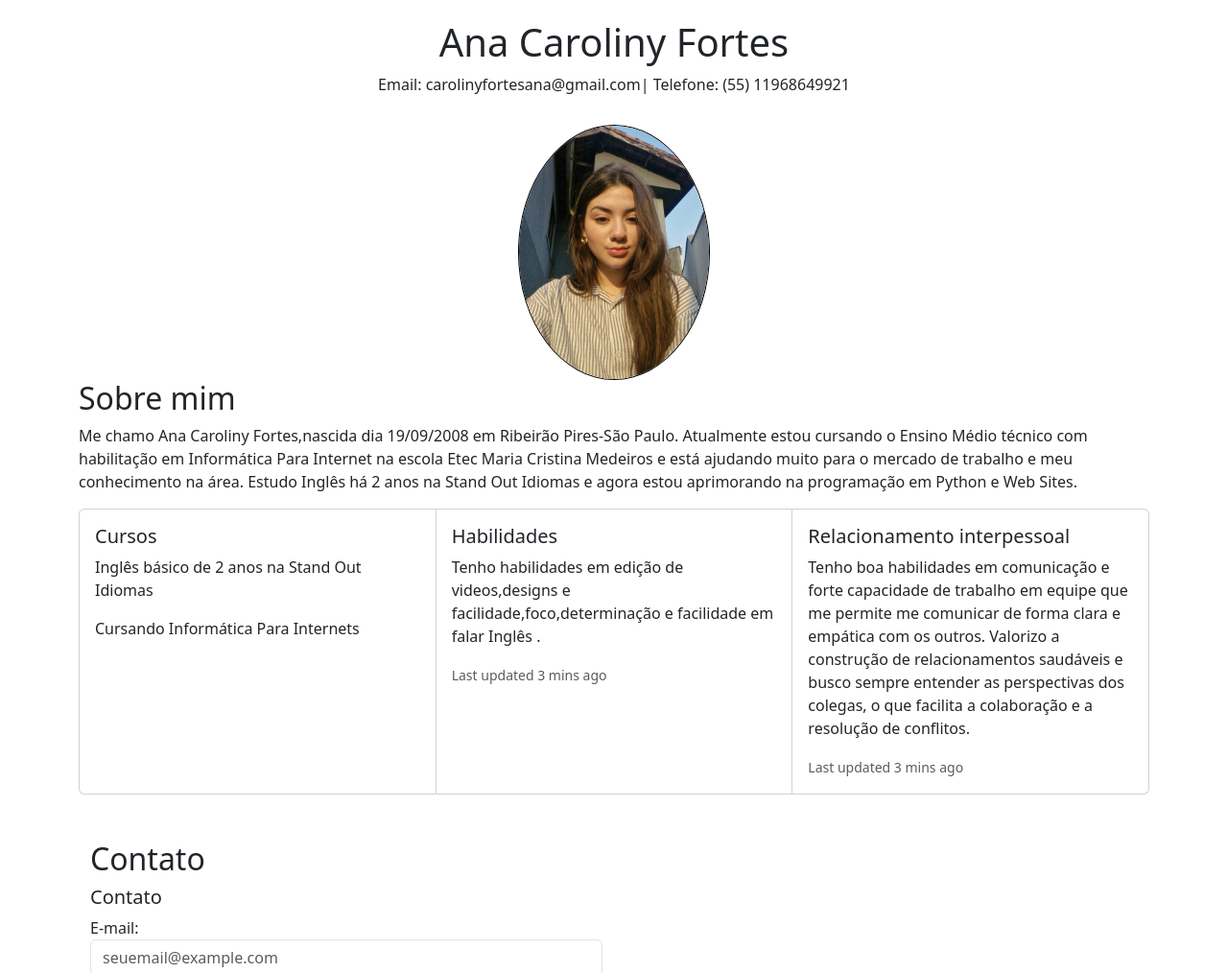
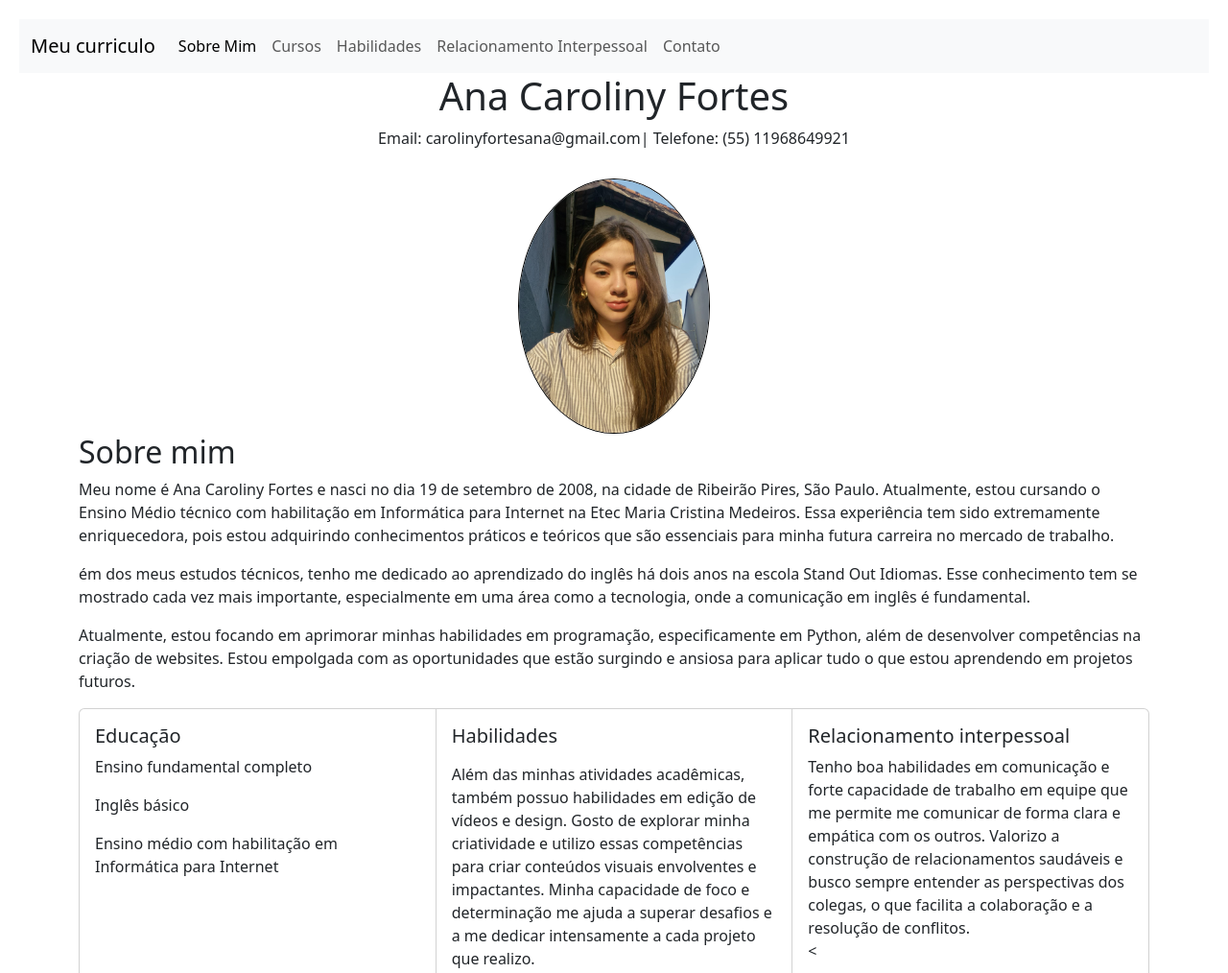
Before and after one commit to anacarolinyf/MeuCurriculo, a plain HTML site: page index.html in a window 1280 px wide. Shown: the top 1014 px of the page at 96% size. Drawn offline with nearby package versions, Linux system fonts and the light colour scheme.

Commit message:
Add files via upload

```diff
--- a/index.html
+++ b/index.html
@@ -22,7 +22,23 @@
     </style>
 </head>
 <body>
-
+  <nav class="navbar navbar-expand-lg bg-body-tertiary">
+    <div class="container-fluid">
+      <a class="navbar-brand" href="#">Meu curriculo</a>
+      <button class="navbar-toggler" type="button" data-bs-toggle="collapse" data-bs-target="#navbarNavAltMarkup" aria-controls="navbarNavAltMarkup" aria-expanded="false" aria-label="Toggle navigation">
+        <span class="navbar-toggler-icon"></span>
+      </button>
+      <div class="collapse navbar-collapse" id="navbarNavAltMarkup">
+        <div class="navbar-nav">
+          <a class="nav-link active" aria-current="page" href="#">Sobre Mim</a>
+          <a class="nav-link" href="cc">Cursos</a>
+          <a class="nav-link" href="#">Habilidades</a>
+          <a class="nav-link" href="#">Relacionamento Interpessoal </a>
+          <a class="nav-link" href="#">Contato</a>
+        </div>
+      </div>
+    </div>
+  </nav>
 <div class="container">
     <div class="header text-center">
         <h1>Ana Caroliny Fortes</h1>
@@ -33,30 +49,37 @@
     </center>
 
     <h2>Sobre mim</h2>
-    <p>Me chamo Ana Caroliny Fortes,nascida dia 19/09/2008 em Ribeirão Pires-São Paulo. Atualmente estou cursando o Ensino Médio técnico com habilitação em Informática Para Internet na escola Etec Maria Cristina Medeiros e está ajudando muito para o mercado de trabalho e meu conhecimento na área. Estudo Inglês há 2 anos na Stand Out Idiomas e agora estou aprimorando na programação em Python e Web Sites. </p>
+    <p>Meu nome é Ana Caroliny Fortes e nasci no dia 19 de setembro de 2008, na cidade de Ribeirão Pires, São Paulo. Atualmente, estou cursando o Ensino Médio técnico com habilitação em Informática para Internet na Etec Maria Cristina Medeiros. Essa experiência tem sido extremamente enriquecedora, pois estou adquirindo conhecimentos práticos e teóricos que são essenciais para minha futura carreira no mercado de trabalho.</p>
+
+    <p>ém dos meus estudos técnicos, tenho me dedicado ao aprendizado do inglês há dois anos na escola Stand Out Idiomas. Esse conhecimento tem se mostrado cada vez mais importante, especialmente em uma área como a tecnologia, onde a comunicação em inglês é fundamental.</p>
+
+    <p>Atualmente, estou focando em aprimorar minhas habilidades em programação, especificamente em Python, além de desenvolver competências na criação de websites. Estou empolgada com as oportunidades que estão surgindo e ansiosa para aplicar tudo o que estou aprendendo em projetos futuros. </p>
 
     <section>
       <div class="card-group">
         <div class="card">
           <div class="card-body">
-            <h5 class="card-title">Cursos</h5>
-            <p class="card-text">Inglês básico de 2 anos na Stand Out Idiomas</p>
-            <p class="card-text">Cursando Informática Para Internets</p>
+            <h5 class="card-title">Educação</h5>
+            <p class="card-text">Ensino fundamental completo</p>
+            <p class="card-text">Inglês básico</p>
+            <p class="card-text">Ensino médio com habilitação em Informática para Internet</p>
             <p class="card-text"><small class="text-body-secondary"></small></p>
           </div>
         </div>
         <div class="card">
           <div class="card-body">
             <h5 class="card-title">Habilidades</h5>
-            <p class="card-text">Tenho habilidades em edição de videos,designs e facilidade,foco,determinação e facilidade em falar Inglês .</p>
-            <p class="card-text"><small class="text-body-secondary">Last updated 3 mins ago</small></p>
+            <p class="card-text"> <p> Além das minhas atividades acadêmicas, também possuo habilidades em edição de vídeos e design. Gosto de explorar minha criatividade e utilizo essas competências para criar conteúdos visuais envolventes e impactantes. Minha capacidade de foco e determinação me ajuda a superar desafios e a me dedicar intensamente a cada projeto que realizo. </p>
+
+             <p> Outro ponto forte é minha facilidade em me comunicar em inglês, o que me permite acessar uma vasta gama de recursos e oportunidades. Essa habilidade não apenas me ajuda nos estudos, mas também me prepara para atuar em um ambiente de trabalho cada vez mais globalizado. </p>
+
           </div>
         </div>
         <div class="card">
           <div class="card-body">
             <h5 class="card-title">Relacionamento interpessoal</h5>
             <p class="card-text">Tenho boa habilidades em comunicação e forte capacidade de trabalho em equipe que me permite me comunicar de forma clara e empática com os outros. Valorizo a construção de relacionamentos saudáveis e busco sempre entender as perspectivas dos colegas, o que facilita a colaboração e a resolução de conflitos.</p>
-            <p class="card-text"><small class="text-body-secondary">Last updated 3 mins ago</small></p>
+            <
           </div>
         </div>
       </div>
```
